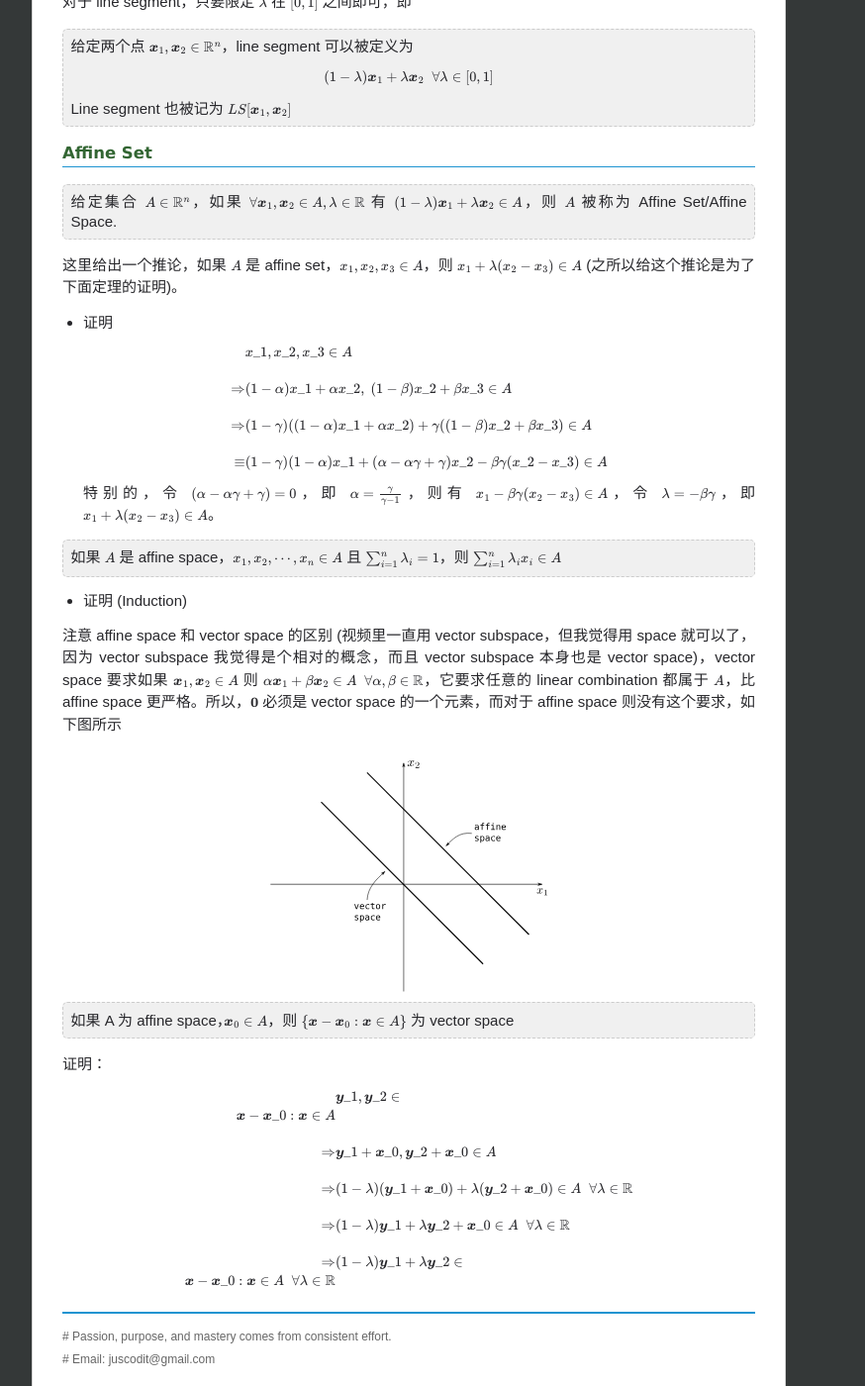
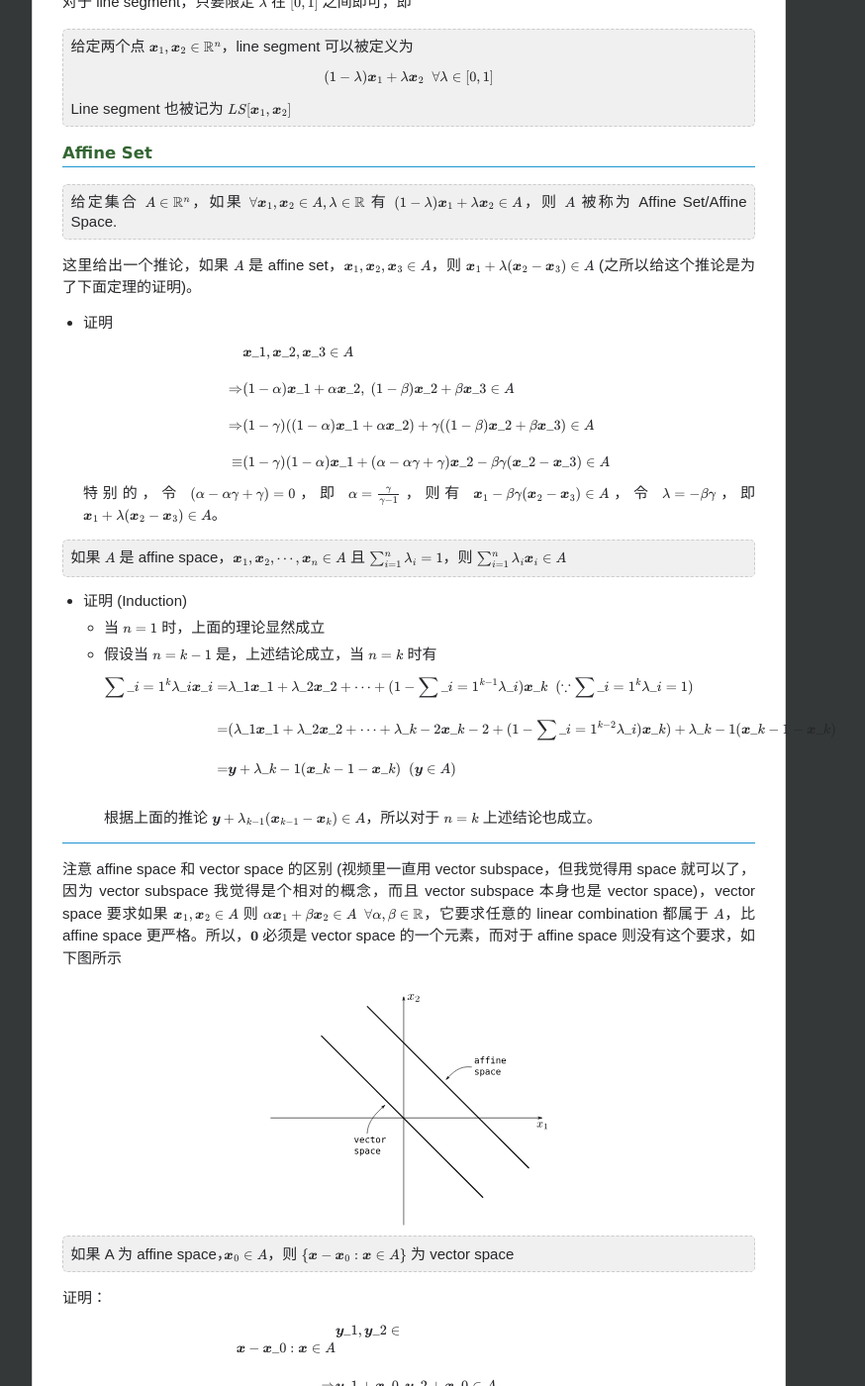
Before and after one commit to chenrushan/chenrushan.github.io, a Jekyll site: the page built from _posts/2014-04-15-NP-04-convex-set.markdown, in a window 1280 px wide and 1400 px high, scrolled down 635 px. Shown: the whole window at 99% size, without its empty margins (227-1101 px from the left). Built offline with Jekyll 4.4.1, drawn with Linux system fonts in a browser that asks for light colours; Markdown is read by kramdown in place of the engine named in the settings; formulas are drawn with MathJax 3.

Commit message:
[np04]: update

```diff
--- a/_posts/2014-04-15-NP-04-convex-set.markdown
+++ b/_posts/2014-04-15-NP-04-convex-set.markdown
@@ -37,28 +37,42 @@ Line segment 也被记为 $LS[\boldsymbol{x}_1, \boldsymbol{x}_2]$
 给定集合 $A \in \mathbb{R}^n$，如果 $\forall \boldsymbol{x}_1, \boldsymbol{x}_2 \in A, \lambda \in \mathbb{R}$ 有 $(1 - \lambda) \boldsymbol{x}_1 + \lambda \boldsymbol{x}_2 \in A$，则 $A$ 被称为 Affine Set/Affine Space.
 </blockquote>
 
-这里给出一个推论，如果 $A$ 是 affine set，$x\_1, x\_2, x\_3 \in A$，则 $x\_1 + \lambda(x\_2 - x\_3) \in A$ (之所以给这个推论是为了下面定理的证明)。
+这里给出一个推论，如果 $A$ 是 affine set，$\boldsymbol{x}\_1, \boldsymbol{x}\_2, \boldsymbol{x}\_3 \in A$，则 $\boldsymbol{x}\_1 + \lambda(\boldsymbol{x}\_2 - \boldsymbol{x}\_3) \in A$ (之所以给这个推论是为了下面定理的证明)。
 
 * 证明
 
   $$
   \begin{align}
-  & x\_1, x\_2, x\_3 \in A \\\\
-  \Rightarrow & (1-\alpha) x\_1 + \alpha x\_2,\; (1-\beta)x\_2 + \beta x\_3 \in A \\\\
-  \Rightarrow & (1-\gamma)((1-\alpha) x\_1 + \alpha x\_2) + \gamma ((1-\beta)x\_2 + \beta x\_3) \in A \\\\
-  \equiv & (1-\gamma)(1-\alpha) x\_1 + (\alpha - \alpha \gamma + \gamma) x\_2 - \beta\gamma (x\_2 - x\_3) \in A
+  & \boldsymbol{x}\_1, \boldsymbol{x}\_2, \boldsymbol{x}\_3 \in A \\\\
+  \Rightarrow & (1-\alpha) \boldsymbol{x}\_1 + \alpha \boldsymbol{x}\_2,\; (1-\beta)\boldsymbol{x}\_2 + \beta \boldsymbol{x}\_3 \in A \\\\
+  \Rightarrow & (1-\gamma)((1-\alpha) \boldsymbol{x}\_1 + \alpha \boldsymbol{x}\_2) + \gamma ((1-\beta)\boldsymbol{x}\_2 + \beta \boldsymbol{x}\_3) \in A \\\\
+  \equiv & (1-\gamma)(1-\alpha) \boldsymbol{x}\_1 + (\alpha - \alpha \gamma + \gamma) \boldsymbol{x}\_2 - \beta\gamma (\boldsymbol{x}\_2 - \boldsymbol{x}\_3) \in A
   \end{align}
   $$
 
-  特别的，令 $(\alpha - \alpha \gamma + \gamma) = 0$，即 $\alpha = \frac{\gamma}{\gamma - 1}$，则有 $x\_1 - \beta\gamma (x\_2 - x\_3) \in A$，令 $\lambda = -\beta\gamma$，即 $x\_1 + \lambda(x\_2 - x\_3) \in A$。
+  特别的，令 $(\alpha - \alpha \gamma + \gamma) = 0$，即 $\alpha = \frac{\gamma}{\gamma - 1}$，则有 $\boldsymbol{x}\_1 - \beta\gamma (\boldsymbol{x}\_2 - \boldsymbol{x}\_3) \in A$，令 $\lambda = -\beta\gamma$，即 $\boldsymbol{x}\_1 + \lambda(\boldsymbol{x}\_2 - \boldsymbol{x}\_3) \in A$。
 
 <blockquote>
-如果 $A$ 是 affine space，$x_1, x_2, \cdots, x_n \in A$ 且 $\sum_{i=1}^n \lambda_i = 1$，则 $\sum_{i=1}^n \lambda_i x_i \in A$
+如果 $A$ 是 affine space，$\boldsymbol{x}_1, \boldsymbol{x}_2, \cdots, \boldsymbol{x}_n \in A$ 且 $\sum_{i=1}^n \lambda_i = 1$，则 $\sum_{i=1}^n \lambda_i \boldsymbol{x}_i \in A$
 </blockquote>
 
 * 证明 (Induction)
 
+  * 当 $n = 1$ 时，上面的理论显然成立
 
+  * 假设当 $n = k - 1$ 是，上述结论成立，当 $n = k$ 时有
+
+     $$
+     \begin{align}
+     \sum\_{i = 1}^{k} \lambda\_i \boldsymbol{x}\_i = & \lambda\_1 \boldsymbol{x}\_1 + \lambda\_2 \boldsymbol{x}\_2 + \cdots + (1 - \sum\_{i = 1}^{k - 1} \lambda\_i) \boldsymbol{x}\_k \;\; (\because \sum\_{i=1}^{k} \lambda\_i = 1) \\\\
+     = & (\lambda\_1 \boldsymbol{x}\_1 + \lambda\_2 \boldsymbol{x}\_2 + \cdots + \lambda\_{k-2} \boldsymbol{x}\_{k-2} + (1 - \sum\_{i = 1}^{k - 2} \lambda\_i) \boldsymbol{x}\_k) + \lambda\_{k-1}(\boldsymbol{x}\_{k-1} - \boldsymbol{x}\_{k}) \\\\
+     = & \boldsymbol{y} + \lambda\_{k-1}(\boldsymbol{x}\_{k-1} - \boldsymbol{x}\_{k}) \;\; (\boldsymbol{y} \in A) \\\\
+     \end{align}
+     $$
+
+     根据上面的推论 $\boldsymbol{y} + \lambda\_{k-1}(\boldsymbol{x}\_{k-1} - \boldsymbol{x}\_{k}) \in A$，所以对于 $n = k$ 上述结论也成立。
+
+----------
 
 注意 affine space 和 vector space 的区别 (视频里一直用 vector subspace，但我觉得用 space 就可以了，因为 vector subspace 我觉得是个相对的概念，而且 vector subspace 本身也是 vector space)，vector space 要求如果 $\boldsymbol{x}\_1, \boldsymbol{x}\_2 \in A$ 则 $\alpha \boldsymbol{x}\_1 + \beta \boldsymbol{x}\_2 \in A \;\; \forall \alpha, \beta \in \mathbb{R}$，它要求任意的 linear combination 都属于 $A$，比 affine space 更严格。所以，$\boldsymbol{0}$ 必须是 vector space 的一个元素，而对于 affine space 则没有这个要求，如下图所示
 
```
